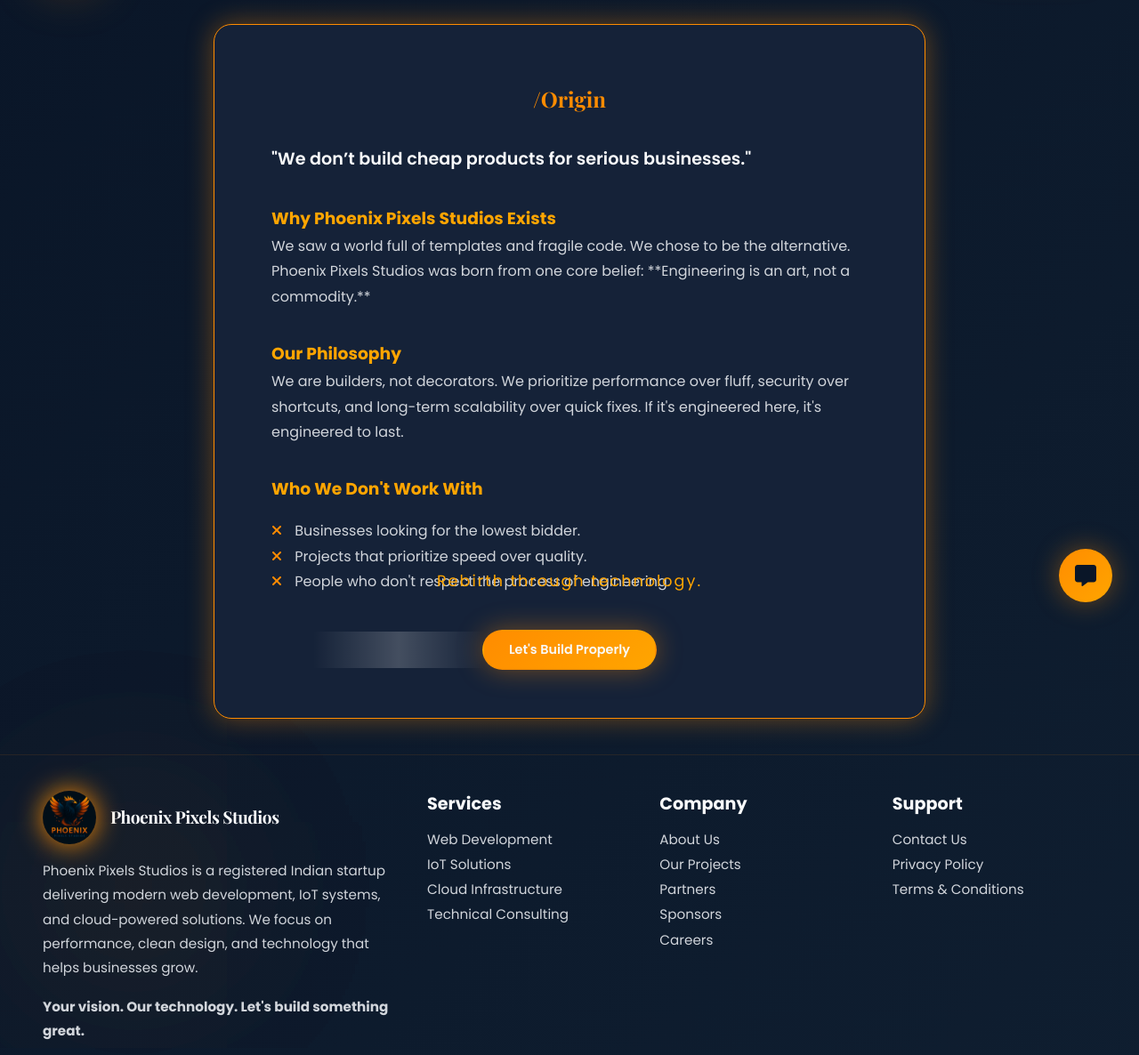
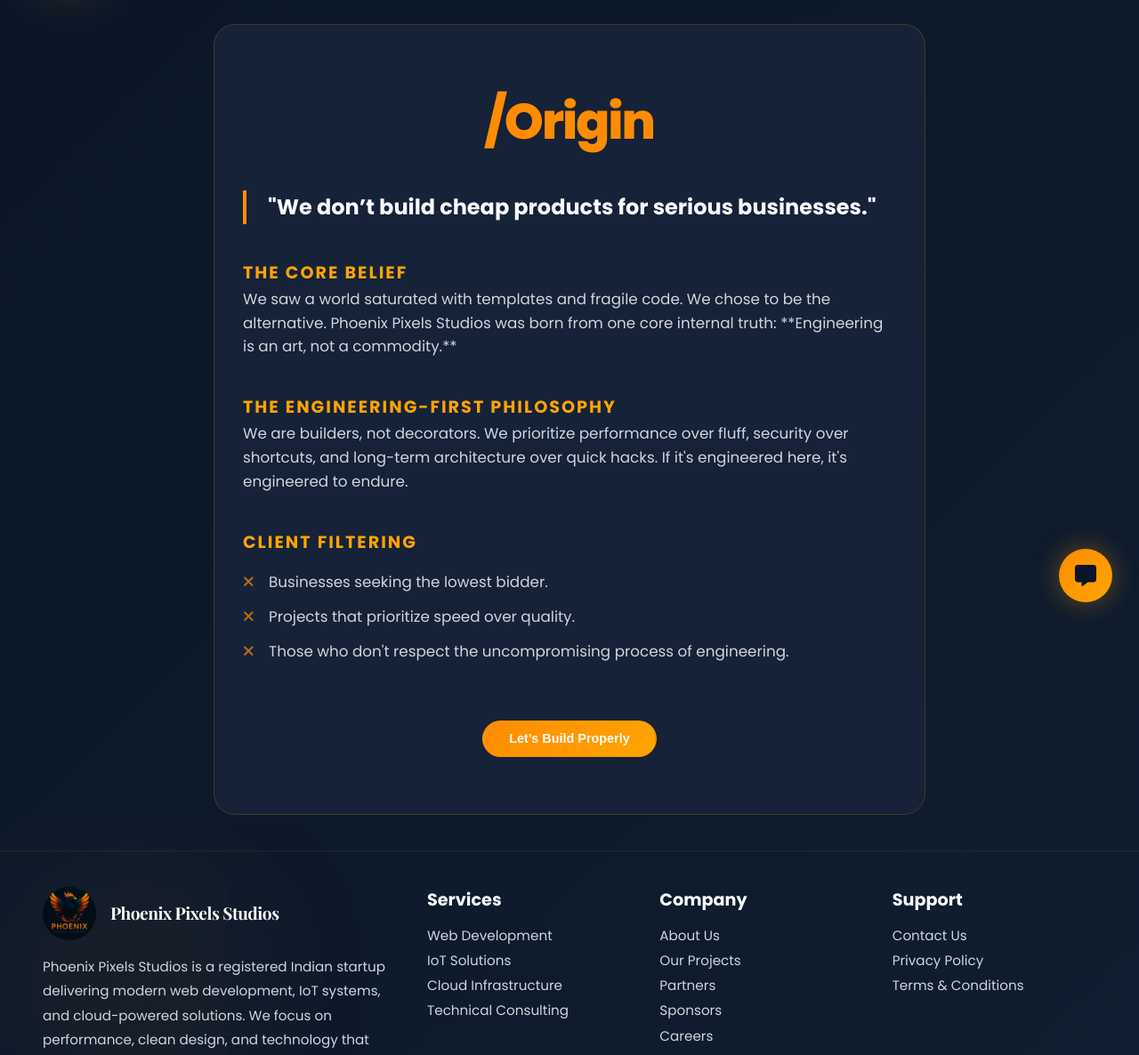
Before and after one commit to PiyushMB00/Phoenix-Pixels-Studios, a Flask app: page /origin in a window 1280 px wide. Shown: the part 93-1279 px from the top of the page at 89% size. Run offline with Flask 3, Linux system fonts and the light colour scheme; parts of the project's set-up code (start-up, migrations or seed data) failed here and were passed over.

Commit message:
feat: implement refined elite features, Easter eggs, and website polish

```diff
--- a/app.py
+++ b/app.py
@@ -196,6 +196,9 @@
     if is_intent_aware:
         return jsonify({"response": "Looks like you’re planning something serious. Want to discuss scope and timelines?"})
 
+    if data.get("proactive", False):
+        return jsonify({"response": "You didn’t land here by accident. Want to build something that lasts?"})
+
     bot_response = get_bot_response(user_message)
     return jsonify({"response": bot_response})
 
@@ -259,9 +262,13 @@
     if any(k in message for k in ["thank", "thanks", "great", "cool"]):
         return "You're welcome! We love helping businesses grow. Is there anything else you'd like to know about Phoenix Pixels Studios?"
 
-    # Handling non-company gossip/chat
-    if any(k in message for k in ["weather", "news", "movie", "game", "joke", "love", "hobby", "sport"]):
-        return "I'm specialized in assisting with Phoenix Pixels Studios services! I'd love to chat about your next web project, IoT idea, or our technical services instead. What can we build for you?"
+    # Firmness / Pricing Logic
+    if any(k in message for k in ["cheap", "lowest", "discount", "offer price", "negotiate"]):
+        return "We can build fast or build right. We don’t do cheap shortcuts. Our pricing reflects real engineering, not templates."
+
+    # Philosophy / Why Phoenix Logic
+    if any(k in message for k in ["why phoenix", "what does phoenix mean", "origin of name"]):
+        return "A phoenix doesn’t represent beauty. It represents rebuilding after failure. That’s how we approach technology—creating resilient systems that rise stronger."
 
     return "I'm here to help with anything regarding Phoenix Pixels Studios! You can ask me about our packages, the technologies we use, or our development process. What would you like to explore?"
 
--- a/static/css/style.css
+++ b/static/css/style.css
@@ -1716,7 +1716,7 @@
 /* Quality Badge */
 .quality-badge {
     position: fixed;
-    bottom: 20px;
+    bottom: 85px; /* Moved up to avoid chatbot */
     right: 20px;
     background: rgba(45, 90, 123, 0.2);
     border: 1px solid var(--phoenix-teal);
@@ -1730,27 +1730,26 @@
     animation: fadeIn 1s ease;
 }
 
-/* Rebirth Message */
-.rebirth-message {
-    position: fixed;
-    bottom: 40px;
-    left: 50%;
-    transform: translateX(-50%);
-    color: var(--phoenix-gold);
-    font-size: 1.1rem;
-    letter-spacing: 2px;
-    opacity: 0;
-    transition: opacity 2s ease;
-    z-index: 1000;
-    pointer-events: none;
-}
-
-.rebirth-message.active {
-    opacity: 1;
-}
-
-.rebirth-glow {
-    filter: drop-shadow(0 0 15px var(--phoenix-orange)) !important;
+.explorer-badge {
+    bottom: 125px; /* Stacked above the quality badge */
+    border-color: var(--phoenix-gold);
+    color: var(--phoenix-orange);
+}
+
+/* Unfinished Line */
+.unfinished-line {
+    font-size: 0.9rem;
+    color: var(--text-muted);
+    opacity: 0.6;
+    margin-top: 1rem;
+    font-family: inherit;
+}
+
+.footer-fragment {
+    font-size: 0.7rem;
+    color: var(--text-muted);
+    opacity: 0.3;
+    margin-top: 0.5rem;
 }
 
 /* Tooltip for Pricing */
--- a/static/js/script.js
+++ b/static/js/script.js
@@ -243,8 +243,13 @@
   if (chatbotWindow.classList.contains("active")) {
     chatbotInput.focus();
 
-    // Trigger intent-aware greeting if flag is set
-    if (window.chatbotIntentFlag && !window.hasSentIntentMsg) {
+    // Proactive strategic message
+    if (window.chatbotProactiveFlag && !window.hasSentProactiveMsg) {
+        handleSendMessage(false, true); // proactive flag
+        window.hasSentProactiveMsg = true;
+    }
+    // High intent greeting
+    else if (window.chatbotIntentFlag && !window.hasSentIntentMsg) {
         handleSendMessage(true);
         window.hasSentIntentMsg = true;
     }
@@ -264,11 +269,11 @@
   return messageDiv;
 }
 
-async function handleSendMessage(intentAware = false) {
-  const message = intentAware ? "" : chatbotInput.value.trim();
-  if (!message && !intentAware) return;
+async function handleSendMessage(intentAware = false, proactive = false) {
+  const message = (intentAware || proactive) ? "" : chatbotInput.value.trim();
+  if (!message && !intentAware && !proactive) return;
 
-  if (!intentAware) appendChatMessage("user", message);
+  if (!intentAware && !proactive) appendChatMessage("user", message);
   chatbotInput.value = "";
 
   // Show Typing indicator
@@ -281,7 +286,8 @@
       headers: { "Content-Type": "application/json" },
       body: JSON.stringify({
           message: message,
-          intent_aware: intentAware
+          intent_aware: intentAware,
+          proactive: proactive
       }),
     });
 
@@ -320,28 +326,23 @@
                 panel.classList.add("active");
                 logoClicks = 0;
             }
-      setTimeout(() => {
-        if (logoClicks > 0) logoClicks = 0;
-      }, 2000);
+            setTimeout(() => { if (logoClicks > 0) logoClicks = 0; }, 2000);
         });
     }
 
     if (closePanel) {
-    closePanel.addEventListener("click", () =>
-      panel.classList.remove("active")
-    );
+        closePanel.addEventListener("click", () => panel.classList.remove("active"));
     }
 
     // 2. Pricing Justification (Hover tooltip)
     const pricingCards = document.querySelectorAll(".pricing .card");
-  pricingCards.forEach((card) => {
+    pricingCards.forEach(card => {
         let hoverTimer;
         card.addEventListener("mouseenter", () => {
             hoverTimer = setTimeout(() => {
                 const tooltip = document.createElement("div");
                 tooltip.className = "pricing-tooltip";
-        tooltip.textContent =
-          "This price reflects real engineering time, not templates.";
+                tooltip.textContent = "This price reflects real engineering time, not templates.";
                 card.appendChild(tooltip);
 
                 // Position tooltip
@@ -357,62 +358,100 @@
         });
     });
 
-  // 3. Hidden Quality Badge (Tracking)
+    // 3. Hidden Badges (Quality & Master Explorer)
     const trackActivity = () => {
         const path = window.location.hash || window.location.pathname;
         let activity = JSON.parse(localStorage.getItem("phoenix_activity") || "{}");
+        let pages = JSON.parse(localStorage.getItem("phoenix_pages") || "{}");
 
+        // Track sections
         if (path.includes("what-we-do")) activity.services = true;
         if (path.includes("projects")) activity.projects = true;
         if (path.includes("pricing")) activity.pricing = true;
-
         localStorage.setItem("phoenix_activity", JSON.stringify(activity));
 
+        // Track pages
+        const cleanPath = window.location.pathname;
+        if (cleanPath === "/") pages.home = true;
+        if (cleanPath.includes("about")) pages.about = true;
+        if (cleanPath.includes("contact")) pages.contact = true;
+        if (cleanPath.includes("origin")) pages.origin = true;
+        if (cleanPath.includes("web-development")) pages.web = true;
+        localStorage.setItem("phoenix_pages", JSON.stringify(pages));
+
+        // Show badges
         if (activity.services && activity.projects && activity.pricing) {
             const badge = document.getElementById("qualityBadge");
             if (badge) badge.style.display = "block";
+        }
+
+        const requiredPages = ["home", "about", "contact", "origin", "web"];
+        const allVisited = requiredPages.every(p => pages[p]);
+        if (allVisited) {
+            const explorerBadge = document.getElementById("explorerBadge");
+            if (explorerBadge) explorerBadge.style.display = "block";
         }
     };
     window.addEventListener("scroll", trackActivity);
     trackActivity();
 
-  // 4. Phoenix Rebirth Moment
-  let rebirthTriggered = false;
+    // 4. Returning Builder Greeting
+    const heroSub = document.getElementById("heroSubheading");
+    if (heroSub) {
+        const lastVisit = localStorage.getItem("phoenix_last_visit");
+        const now = Date.now();
+        if (lastVisit && (now - lastVisit < 24 * 60 * 60 * 1000)) {
+            heroSub.textContent = "Good to see you again.";
+        }
+        localStorage.setItem("phoenix_last_visit", now);
+    }
+
+    // 5. Micro-Scroll Detail (Hero Subheading)
     window.addEventListener("scroll", () => {
-    if (rebirthTriggered) return;
+        if (window.scrollY < 200 && heroSub) {
+            const factor = 1 - (window.scrollY / 200);
+            heroSub.style.letterSpacing = `${(1 - factor) * 1}px`;
+            heroSub.style.fontWeight = 400 + (factor * 200);
+            heroSub.style.filter = `contrast(${100 + (factor * 20)}%)`;
+        }
+    });
+
+    // 6. Strategic Chatbot Message (Bottom then Hero)
+    let hasReachedBottom = false;
+    let chatbotProactiveTriggered = false;
+    window.addEventListener("scroll", () => {
+        if (chatbotProactiveTriggered) return;
+
         const scrollPos = window.innerHeight + window.scrollY;
         const bottom = document.documentElement.scrollHeight;
 
-    if (scrollPos >= bottom - 10) {
-      rebirthTriggered = true;
-      setTimeout(() => {
-        const logoFooter = document.querySelector("footer .logo img");
-        const rebirthMsg = document.getElementById("rebirthMessage");
-        if (logoFooter) logoFooter.classList.add("rebirth-glow");
-        if (rebirthMsg) rebirthMsg.classList.add("active");
+        if (scrollPos >= bottom - 50) {
+            hasReachedBottom = true;
+        }
 
-        setTimeout(() => {
-          if (rebirthMsg) rebirthMsg.classList.remove("active");
-          if (logoFooter) logoFooter.classList.remove("rebirth-glow");
-        }, 4000);
-      }, 2000);
+        if (hasReachedBottom && window.scrollY < 100) {
+            chatbotProactiveTriggered = true;
+            window.chatbotProactiveFlag = true;
         }
     });
 
-  // 5. Intent-Aware Chatbot logic (Modified)
-  const startTime = Date.now();
-  let hasShownIntentMsg = false;
-
-  window.addEventListener("scroll", () => {
-    const timeSpent = (Date.now() - startTime) / 1000;
-    if (timeSpent > 120 && !hasShownIntentMsg) {
-      const isPricingPage = window.location.hash.includes("pricing");
-      if (isPricingPage) {
-        // We'll hook into the chatbot logic here if it's already open
-        // or just prepare a flag for when it opens
-        window.chatbotIntentFlag = true;
-        hasShownIntentMsg = true;
+    // 7. The Unfinished Line (11:11)
+    const checkUnfinishedLine = () => {
+        const now = new Date();
+        const line = document.getElementById("unfinishedLine");
+        if (line) {
+            if (now.getHours() % 12 === 11 && now.getMinutes() === 11) {
+                line.style.display = "block";
+            } else {
+                line.style.display = "none";
             }
         }
+    };
+    setInterval(checkUnfinishedLine, 1000);
+    checkUnfinishedLine();
+
+    // 8. Hidden Sentence Across Site (Reveal logic)
+    // Only reveal all fragments if user clicks a hidden trigger or after certain interaction
+    // For now, they remain hidden in DOM as "insider" detail for someone viewing source
+    // or we can implement a subtle reveal later if requested.
 });
-});
--- a/templates/base.html
+++ b/templates/base.html
@@ -109,6 +109,8 @@
     <div class="copyright">
         <p>MSME Registered (Udyam) | Shop Act Certified Business</p>
         <p>© 2025 Phoenix Pixels Studios. All Rights Reserved.</p>
+        <div id="unfinishedLine" class="unfinished-line" style="display: none;">Not everything needs an ending.</div>
+        <p class="footer-fragment" style="display: none;">Even when it’s harder.</p>
     </div>
 
     <!-- AI Chatbot -->
@@ -170,13 +172,13 @@
         </div>
     </div>
 
-    <!-- Hidden Quality Badge -->
+    <!-- Hidden Quality Badge (Master Explorer) -->
     <div id="qualityBadge" class="quality-badge" style="display: none;">
         <span>Verified Project Readiness ✓</span>
     </div>
-
-    <!-- Rebirth Message -->
-    <div id="rebirthMessage" class="rebirth-message">Rebirth through technology.</div>
+    <div id="explorerBadge" class="quality-badge explorer-badge" style="display: none;">
+        <span>Master Explorer Badge ✓</span>
+    </div>
 
     <script src="{{ url_for('static', filename='js/script.js') }}"></script>
     <script>
--- a/templates/index.html
+++ b/templates/index.html
@@ -11,11 +11,12 @@
     <span class="blur"></span>
     <h4>INNOVATIVE DIGITAL SOLUTIONS</h4>
     <h1>We Build Modern <span>Websites, Apps & Digital Solutions</span></h1>
-    <p>
+    <p id="heroSubheading">
       An officially registered startup delivering modern web development, IoT
       solutions, and cloud integration. We combine creativity with strong
       technical skill to help businesses go digital with confidence.
     </p>
+    <p class="hero-fragment" style="display: none;">We don’t build for everyone.</p>
     <button class="btn1">
       <a href="{{ url_for('contact_page') }}">Start Your Project</a>
     </button>
@@ -27,6 +28,7 @@
 
 <section id="what-we-do" class="container">
   <h2 class="header">WHAT WE DO</h2>
+  <p class="services-fragment" style="display: none;">We build for those who care.</p>
   <div class="features">
     <div class="card">
       <span><i class="fa-solid fa-code"></i></span>
@@ -137,6 +139,7 @@
     All packages include responsive design, modern UI, SEO-ready structure, and
     dedicated support.
   </p>
+  <p class="pricing-fragment" style="display: none;">About doing it right.</p>
   <div class="pricing">
     <div class="card">
       <div class="content">
--- a/templates/origin.html
+++ b/templates/origin.html
@@ -4,36 +4,36 @@
 
 {% block content %}
 <section class="container" style="min-height: 80vh; display: flex; align-items: center; justify-content: center; text-align: center; animation: fadeIn 2s ease;">
-    <div style="max-width: 800px; padding: 4rem; background: var(--bg-card); border: 1px solid var(--phoenix-orange); border-radius: 20px; box-shadow: var(--glow-orange);">
-        <h1 style="color: var(--phoenix-orange); font-family: 'Playfair Display', serif; margin-bottom: 2rem;">/Origin</h1>
+    <div style="max-width: 800px; padding: 4rem 2rem; background: var(--bg-card); border: 1px solid var(--border-light); border-radius: 24px; backdrop-filter: blur(10px);">
+        <h1 style="color: var(--phoenix-orange); font-size: 3.5rem; letter-spacing: -2px; margin-bottom: 2rem; font-weight: 800;">/Origin</h1>
 
-        <div style="text-align: left; line-height: 1.8; color: var(--text-secondary);">
-            <p style="font-size: 1.2rem; color: var(--text-primary); margin-bottom: 2rem; font-weight: 600;">
+        <div style="text-align: left; line-height: 1.6; color: var(--text-secondary); font-size: 1.05rem;">
+            <p style="font-size: 1.5rem; color: var(--text-primary); margin-bottom: 2.5rem; font-weight: 700; border-left: 4px solid var(--phoenix-orange); padding-left: 1.5rem;">
                 "We don’t build cheap products for serious businesses."
             </p>
 
-            <h3 style="color: var(--phoenix-gold); margin-top: 2rem;">Why Phoenix Pixels Studios Exists</h3>
-            <p>
-                We saw a world full of templates and fragile code. We chose to be the alternative.
-                Phoenix Pixels Studios was born from one core belief: **Engineering is an art, not a commodity.**
+            <h3 style="color: var(--phoenix-gold); margin-top: 2.5rem; font-size: 1.2rem; text-transform: uppercase; letter-spacing: 2px;">The Core Belief</h3>
+            <p style="margin-bottom: 1.5rem;">
+                We saw a world saturated with templates and fragile code. We chose to be the alternative.
+                Phoenix Pixels Studios was born from one core internal truth: **Engineering is an art, not a commodity.**
             </p>
 
-            <h3 style="color: var(--phoenix-gold); margin-top: 2rem;">Our Philosophy</h3>
-            <p>
+            <h3 style="color: var(--phoenix-gold); margin-top: 2.5rem; font-size: 1.2rem; text-transform: uppercase; letter-spacing: 2px;">The Engineering-First Philosophy</h3>
+            <p style="margin-bottom: 1.5rem;">
                 We are builders, not decorators. We prioritize performance over fluff, security over shortcuts,
-                and long-term scalability over quick fixes. If it's engineered here, it's engineered to last.
+                and long-term architecture over quick hacks. If it's engineered here, it's engineered to endure.
             </p>
 
-            <h3 style="color: var(--phoenix-gold); margin-top: 2rem;">Who We Don't Work With</h3>
+            <h3 style="color: var(--phoenix-gold); margin-top: 2.5rem; font-size: 1.2rem; text-transform: uppercase; letter-spacing: 2px;">Client Filtering</h3>
             <ul style="list-style: none; padding: 0; margin-top: 1rem;">
-                <li><i class="fa-solid fa-xmark" style="color: var(--phoenix-orange); margin-right: 10px;"></i> Businesses looking for the lowest bidder.</li>
-                <li><i class="fa-solid fa-xmark" style="color: var(--phoenix-orange); margin-right: 10px;"></i> Projects that prioritize speed over quality.</li>
-                <li><i class="fa-solid fa-xmark" style="color: var(--phoenix-orange); margin-right: 10px;"></i> People who don't respect the process of engineering.</li>
+                <li style="margin-bottom: 0.75rem;"><i class="fa-solid fa-xmark" style="color: var(--phoenix-orange); margin-right: 12px; opacity: 0.7;"></i> Businesses seeking the lowest bidder.</li>
+                <li style="margin-bottom: 0.75rem;"><i class="fa-solid fa-xmark" style="color: var(--phoenix-orange); margin-right: 12px; opacity: 0.7;"></i> Projects that prioritize speed over quality.</li>
+                <li style="margin-bottom: 0.75rem;"><i class="fa-solid fa-xmark" style="color: var(--phoenix-orange); margin-right: 12px; opacity: 0.7;"></i> Those who don't respect the uncompromising process of engineering.</li>
             </ul>
         </div>
 
-        <div style="margin-top: 3rem;">
-            <a href="{{ url_for('contact_page') }}" class="btn">Let's Build Properly</a>
+        <div style="margin-top: 4rem;">
+            <button class="btn" onclick="window.location.href='/contact'" style="box-shadow: none !important;">Let's Build Properly</button>
         </div>
     </div>
 </section>
```
Lines whose indentation alone changed are shown as unchanged.
